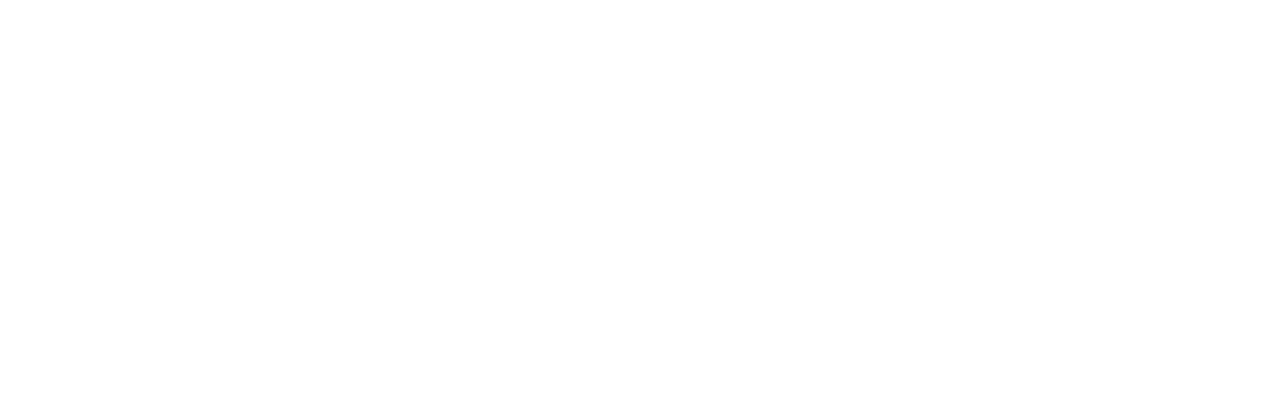
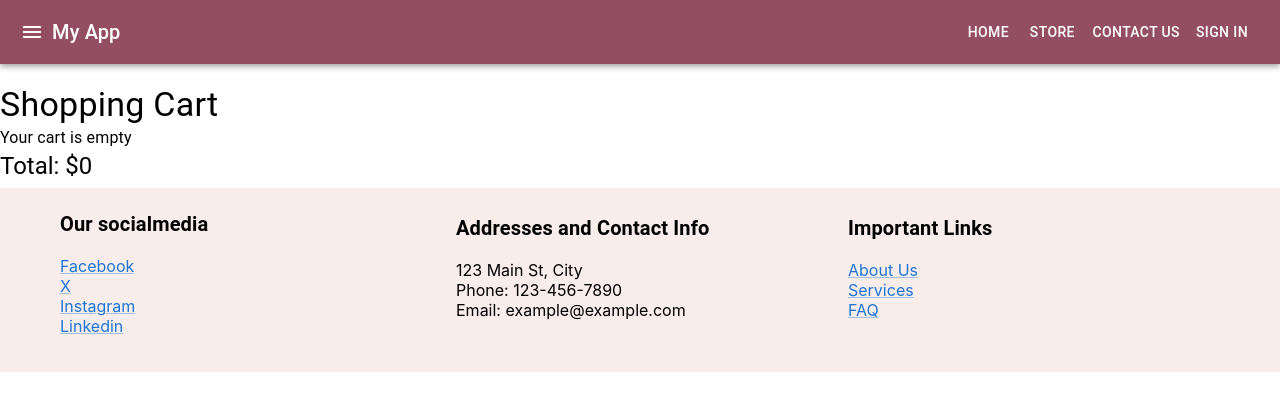
Before and after one commit to Mostafa-Elshahawy/Byte-Books, a React (Create React App) app in the folder byte-books-frontend/: page /Cart in a window 1280 px wide. Shown: the top 410 px of the page. Built offline with nearby package versions, Linux system fonts and the light colour scheme.

Commit message:
adding shopping cart component and cart page

```diff
--- a/byte-books-frontend/package.json
+++ b/byte-books-frontend/package.json
@@ -7,7 +7,7 @@
     "@emotion/styled": "^11.11.0",
     "@fontsource/roboto": "^5.0.8",
     "@mui/icons-material": "^5.15.7",
-    "@mui/material": "^5.15.7",
+    "@mui/material": "^5.15.10",
     "@testing-library/jest-dom": "^5.17.0",
     "@testing-library/react": "^13.4.0",
     "@testing-library/user-event": "^13.5.0",
--- a/byte-books-frontend/src/App.js
+++ b/byte-books-frontend/src/App.js
@@ -5,6 +5,7 @@
 import ContactUsPage from './pages/contactUsPage';
 import Main from './pages/Main';
 import Store from './pages/Store';
+import Cart from './pages/Cart';
 
 function App() {
   return (
@@ -14,7 +15,8 @@
         <Route path="/signup" component={SignupPage} />
         <Route path="/contact-us" component={ContactUsPage} />
         <Route path="/Main" component={Main} />
-        <Route path='/Store' compoent={Store}/>
+        <Route path='/Store' component={Store}/>
+        <Route path='/Cart' component={Cart}/>
       </Switch>
     </Router>
   );
--- /dev/null
+++ b/byte-books-frontend/src/components/ShoppingCart.js
@@ -0,0 +1,46 @@
+import React, { useState } from 'react';
+import { Typography, List, ListItem, ListItemText, ListItemSecondaryAction, IconButton } from '@material-ui/core';
+import { Delete } from '@material-ui/icons';
+
+const ShoppingCart = () => {
+  const [cartItems, setCartItems] = useState([]);
+
+  const addItemToCart = (item) => {
+    setCartItems([...cartItems, item]);
+  };
+
+  const removeItemFromCart = (index) => {
+    const updatedCartItems = [...cartItems];
+    updatedCartItems.splice(index, 1);
+    setCartItems(updatedCartItems);
+  };
+
+  const calculateTotalPrice = () => {
+    return cartItems.reduce((total, item) => total + item.price, 0);
+  };
+
+  return (
+    <div>
+      <Typography variant="h4">Shopping Cart</Typography>
+      {cartItems.length === 0 ? (
+        <Typography variant="body1">Your cart is empty</Typography>
+      ) : (
+        <List>
+          {cartItems.map((item, index) => (
+            <ListItem key={index}>
+              <ListItemText primary={item.name} secondary={`$${item.price}`} />
+              <ListItemSecondaryAction>
+                <IconButton edge="end" aria-label="delete" onClick={() => removeItemFromCart(index)}>
+                  <Delete />
+                </IconButton>
+              </ListItemSecondaryAction>
+            </ListItem>
+          ))}
+        </List>
+      )}
+      <Typography variant="h5">Total: ${calculateTotalPrice()}</Typography>
+    </div>
+  );
+};
+
+export default ShoppingCart;
--- a/byte-books-frontend/src/pages/Cart.js
+++ b/byte-books-frontend/src/pages/Cart.js
@@ -0,0 +1,16 @@
+import React from "react";
+import Navbar from "../components/Navbar";
+import Footer from "../components/Footer";
+import ShoppingCart from "../components/ShoppingCart";
+
+const Cart = ()=>{
+    return(
+        <>
+            <Navbar />
+            <ShoppingCart />
+            <Footer />
+        </>
+    );
+};
+
+export default Cart;
```
Also changed, not shown: 1 other file (tests, documents, lock files or other folders).
